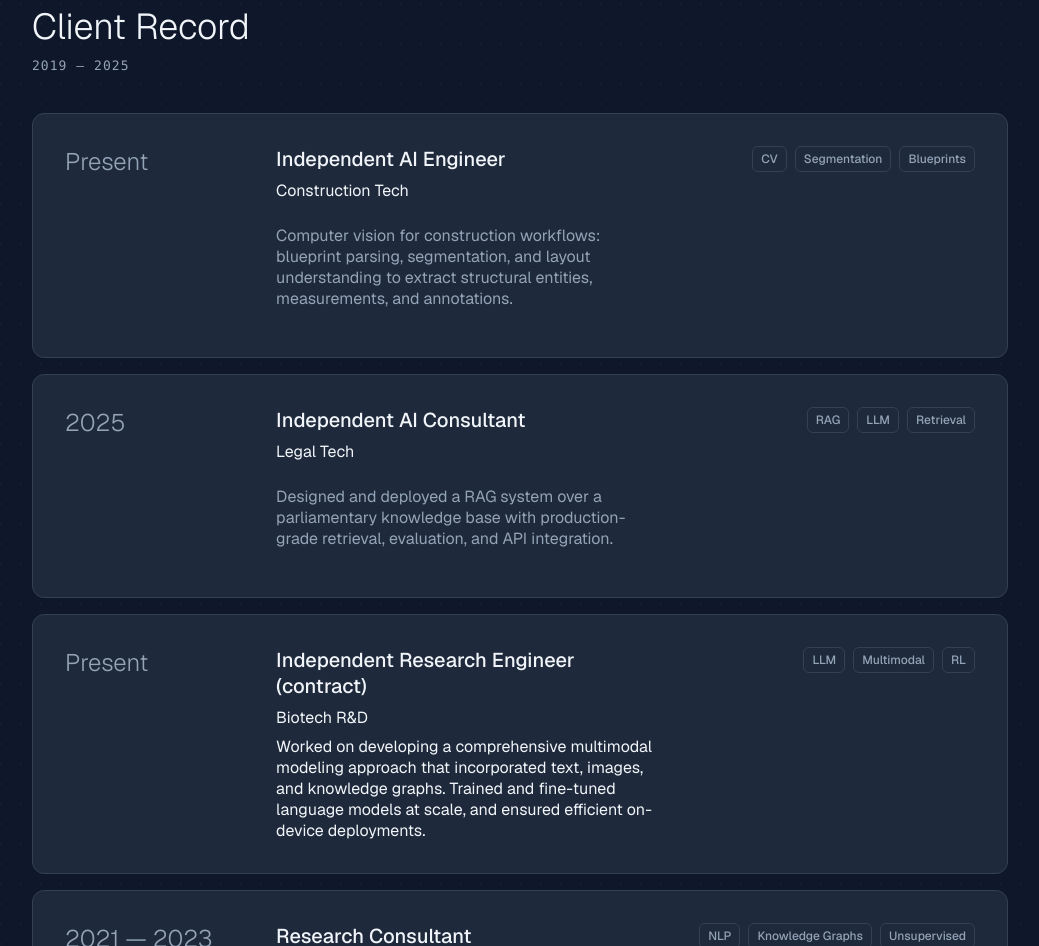
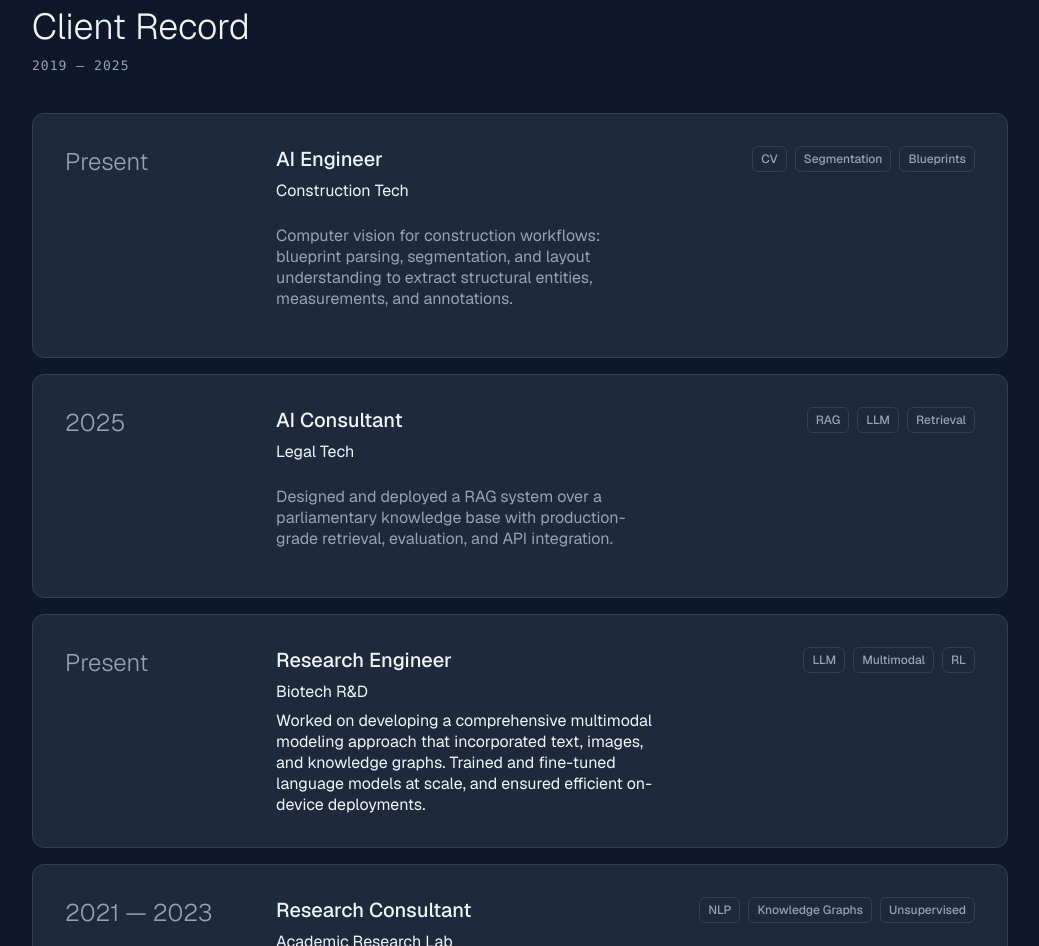
Before and after one commit to ron-keyford/aboutme, a plain HTML site: page index.html in a window 1280 px wide. Shown: the part 877-1823 px from the top of the page, without its empty margins (120-1159 px from the left). Drawn offline with nearby package versions, Linux system fonts and the light colour scheme.

Commit message:
Update index.html

```diff
--- a/index.html
+++ b/index.html
@@ -105,7 +105,7 @@
             <div class="work-row enhanced-work-row">
                 <div class="work-year">Present</div>
                 <div class="work-main">
-                    <h3 class="h3">Independent AI Engineer</h3>
+                    <h3 class="h3">AI Engineer</h3>
                     <div class="text-muted">Construction Tech</div>
                     <p class="muted">Computer vision for construction workflows: blueprint parsing, segmentation, and layout understanding to extract structural entities, measurements, and annotations.</p>
                 </div>
@@ -119,7 +119,7 @@
             <div class="work-row enhanced-work-row">
               <div class="work-year">2025</div>
               <div class="work-main">
-                <h3 class="h3">Independent AI Consultant</h3>
+                <h3 class="h3">AI Consultant</h3>
                 <div class="text-muted">Legal Tech</div>
                 <p class="muted">Designed and deployed a RAG system over a parliamentary knowledge base with production-grade retrieval, evaluation, and API integration.</p>
               </div>
@@ -133,7 +133,7 @@
             <div class="work-row enhanced-work-row">
               <div class="work-year">Present</div>
               <div class="work-main">
-                <h3 class="h3">Independent Research Engineer (contract)</h3>
+                <h3 class="h3">Research Engineer</h3>
                 <div class="text-muted">Biotech R&D</div>
                 Worked on developing a comprehensive multimodal modeling approach that incorporated text, images, and knowledge graphs. Trained and fine-tuned language models at scale, and ensured efficient on-device deployments.
               </div>
```
